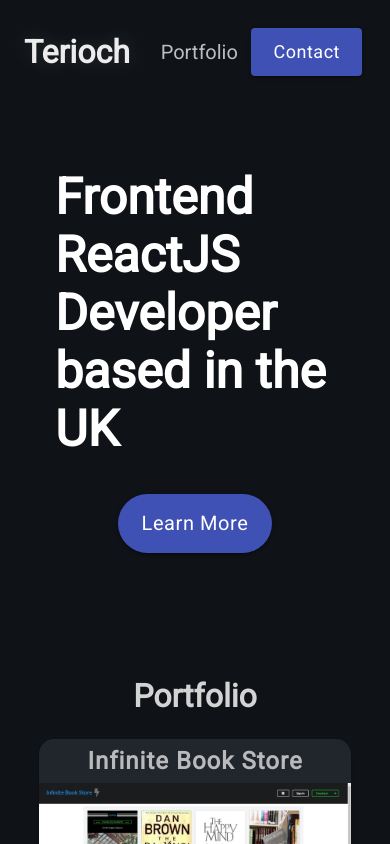
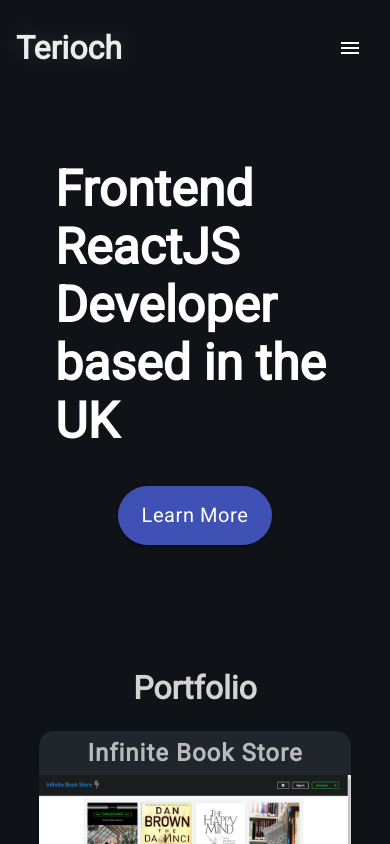
Before and after one commit to DrRykterstein/portfolio-site, a React (Create React App) app: page /#/ in a window 390 px wide. Built offline with nearby package versions, Linux system fonts and the light colour scheme.

Commit message:
Implemented mobile menu

```diff
--- a/package.json
+++ b/package.json
@@ -5,6 +5,7 @@
   "private": true,
   "dependencies": {
     "@material-ui/core": "^4.11.3",
+    "@material-ui/icons": "^4.11.2",
     "@testing-library/jest-dom": "^5.11.9",
     "@testing-library/react": "^11.2.5",
     "@testing-library/user-event": "^12.7.3",
--- /dev/null
+++ b/src/components/desktopMenu.tsx
@@ -0,0 +1,31 @@
+import React from "react";
+import { Link } from "react-router-dom";
+import { Controls } from "../controls/Controls";
+import { makeStyles } from "@material-ui/core";
+
+interface Props {}
+
+const useStyles = makeStyles(() => ({
+	MuiButton: {
+		fontSize: "18px",
+	},
+}));
+
+const DesktopMenu: React.FC<Props> = () => {
+	const classes = useStyles();
+
+	return (
+		<ul className="header__menu">
+			<Link className="header__link header__textDecoration" to="/">
+				<li className="header__linkText">Portfolio</li>
+			</Link>
+			<Link className="header__link header__textDecoration" to="/contact">
+				<Controls.MuiButton className={classes.MuiButton}>
+					Contact
+				</Controls.MuiButton>
+			</Link>
+		</ul>
+	);
+};
+
+export default DesktopMenu;
--- a/src/components/header.tsx
+++ b/src/components/header.tsx
@@ -1,36 +1,22 @@
 import React from "react";
 import { Link } from "react-router-dom";
-import { makeStyles } from "@material-ui/core";
-import { Controls } from "../controls/Controls";
+import { useScreenSize } from "../contexts/screenSizeContext";
+import { Components } from "./Components";
+import { Toolbar } from "@material-ui/core";
 import "../css/header.css";
 
-// Define custom Mui Styles
-const useStyles = makeStyles(theme => ({
-  MuiButton: {
-    fontSize: "18px"
-  }
-}));
+const Header: React.FC = () => {
+	const { DesktopMenu, MobileMenu } = Components;
+	const { screenWidth } = useScreenSize();
 
-const Header: React.FC = () => {
-  const classes = useStyles();
-
-  return (
-    <header className="header">
-      <Link className="header__logo__container" to="/">
-        <h1 className="header__logo">Terioch</h1>
-      </Link>
-      <ul className="header__menu">
-        <Link className="header__link" to="/">
-          <li className="header__linkText">Portfolio</li>
-        </Link>
-        <Link className="header__link" to="/contact">
-          <Controls.MuiButton className={classes.MuiButton}>
-            Contact
-          </Controls.MuiButton>
-        </Link>
-      </ul>
-    </header>
-  );
-}
+	return (
+		<Toolbar className="header">
+			<Link className="header__textDecoration" to="/">
+				<h1 className="header__logo">Terioch</h1>
+			</Link>
+			{screenWidth >= 568 ? <DesktopMenu /> : <MobileMenu />}
+		</Toolbar>
+	);
+};
 
 export default Header;
--- /dev/null
+++ b/src/components/mobileMenu.tsx
@@ -0,0 +1,70 @@
+import React, { useState } from "react";
+import { Link } from "react-router-dom";
+import {
+	makeStyles,
+	IconButton,
+	Drawer,
+	List,
+	ListItem,
+	ListItemText,
+} from "@material-ui/core";
+import MenuIcon from "@material-ui/icons/Menu";
+
+interface Props {}
+
+const useStyles = makeStyles(() => ({
+	drawerPaper: {
+		backgroundColor: "#212121",
+	},
+	burger: {
+		color: "white",
+	},
+}));
+
+const MobileMenu: React.FC<Props> = () => {
+	const classes = useStyles();
+	const [menuOpen, setMenuOpen] = useState(false);
+
+	// Toggle open state of menu
+	const handleBurgerMenu = () => setMenuOpen(!menuOpen);
+
+	return (
+		<>
+			<IconButton className={classes.burger} onClick={handleBurgerMenu}>
+				<MenuIcon />
+			</IconButton>
+			<Drawer
+				classes={{ paper: classes.drawerPaper }}
+				anchor="right"
+				keepMounted
+				elevation={16}
+				open={menuOpen}
+				onClose={handleBurgerMenu}
+			>
+				<List>
+					<ListItem
+						className="header__mobile__item"
+						onClick={handleBurgerMenu}
+					>
+						<Link className="header__link header__textDecoration" to="/">
+							<ListItemText>Portfolio</ListItemText>
+						</Link>
+					</ListItem>
+					<ListItem
+						className="header__mobile__item"
+						onClick={handleBurgerMenu}
+					>
+						<Link
+							className="header__link header__textDecoration"
+							to="/contact"
+						>
+							<ListItemText>Contact</ListItemText>
+						</Link>
+					</ListItem>
+				</List>
+			</Drawer>
+		</>
+	);
+};
+
+export default MobileMenu;
--- a/src/css/header.css
+++ b/src/css/header.css
@@ -7,7 +7,7 @@
 	color: white;
 }
 
-.header__logo__container {
+.header__textDecoration {
 	text-decoration: none;
 }
 
@@ -26,12 +26,8 @@
 	font-size: 18px;
 }
 
-.header__link {
-  text-decoration: none;
-}
-
 .header__link > * {
-  margin: 0 .6rem;
+	margin: 0 0.6rem;
 	color: var(--text);
 	font-size: 20px;
 }
@@ -41,6 +37,10 @@
 	text-shadow: 0 0 25px rgba(255, 255, 255, 0.288);
 }
 
+.header__mobile__item:hover {
+	background-color: #333333;
+}
+
 @media only screen and (max-width: 768px) {
 	.header__logo {
 		font-size: 32px;
--- a/src/css/portfolio.css
+++ b/src/css/portfolio.css
@@ -33,7 +33,7 @@
   text-align: center;
 }
 
-.portfolio__main__container >  * {
+.portfolio__main__container > * {
   margin: 1.5rem 0;
 }
 
@@ -43,7 +43,7 @@
 }
 
 .portfolio__grid__title {
-  padding: .5rem;
+  padding: 0.5rem;
   color: rgba(245, 245, 245, 0.719);
   font-size: 24px;
   letter-spacing: 1px;
@@ -91,6 +91,7 @@
 .portfolio__grid__text {
   text-align: left;
   color: whitesmoke;
+  overflow: hidden;
 }
 
 .portfolio__grid__github {
@@ -98,5 +99,5 @@
 }
 
 .portfolio__grid__github:hover {
-  color: #026CCF;
+  color: #026ccf;
 }
```
Also changed, not shown: src/components/Components.tsx (+10 -6 lines), 1 other file (tests, documents, lock files or other folders). Lines whose indentation alone changed are shown as unchanged.
